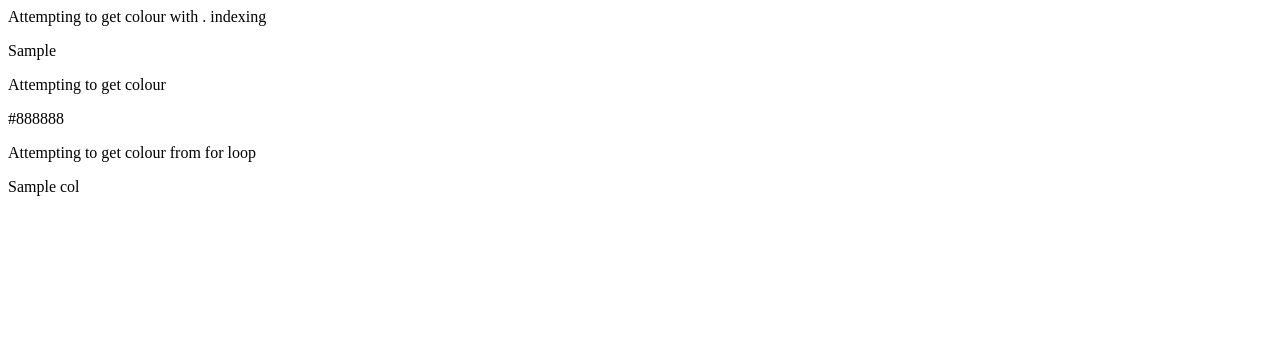
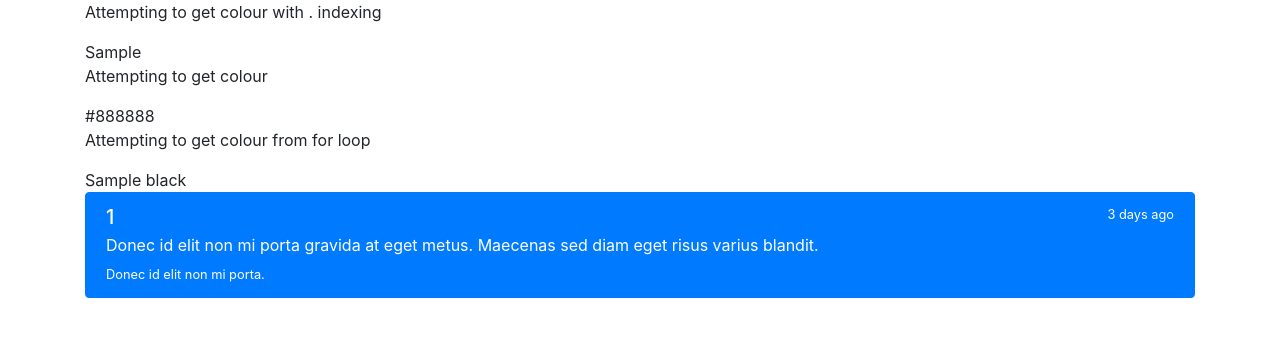
Before and after one commit to adcarmichael/tracks, a Django app: template routes/templates/routes.html in a window 1280 px wide. Shown: the top 337 px of the page. Run offline with Django 3.2, Linux system fonts and the light colour scheme; the template is opened without the code that fills it: most values are stand-ins (such as "Sample title", 1, 10 or a date in 2020); some libraries are stand-ins or nearby versions.

Commit message:
bulk commit as having system issues

```diff
--- a/functional_tests/tests.py
+++ b/functional_tests/tests.py
@@ -20,3 +20,4 @@ class NewUserRecord(unittest.TestCase):
         inputbox = self.browser.find_element_by_id('id_green_route_2')
         time.sleep(1)
         inputbox.send_keys(Keys.ENTER)
+        time.sleep(10)
--- /dev/null
+++ b/routes/templates/base.html
@@ -0,0 +1,37 @@
+<!doctype html>
+<html lang="en">
+
+<head>
+    <!-- Required meta tags -->
+    <meta charset="utf-8">
+    <meta name="viewport" content="width=device-width, initial-scale=1, shrink-to-fit=no">
+
+    <!-- Bootstrap CSS -->
+    <link rel="stylesheet" href="https://stackpath.bootstrapcdn.com/bootstrap/4.1.3/css/bootstrap.min.css"
+        integrity="sha384-MCw98/SFnGE8fJT3GXwEOngsV7Zt27NXFoaoApmYm81iuXoPkFOJwJ8ERdknLPMO" crossorigin="anonymous">
+
+
+    <title>{% block title %}Hello, world!{% endblock %}</title>
+</head>
+
+<body>
+    <div class="container">
+        {% block content %}
+        <h1>Hello, world!</h1>
+        {% endblock %}
+    </div>
+
+    <!-- Optional JavaScript -->
+    <!-- jQuery first, then Popper.js, then Bootstrap JS -->
+    <script src="https://code.jquery.com/jquery-3.3.1.slim.min.js"
+        integrity="sha384-q8i/X+965DzO0rT7abK41JStQIAqVgRVzpbzo5smXKp4YfRvH+8abtTE1Pi6jizo"
+        crossorigin="anonymous"></script>
+    <script src="https://cdnjs.cloudflare.com/ajax/libs/popper.js/1.14.3/umd/popper.min.js"
+        integrity="sha384-ZMP7rVo3mIykV+2+9J3UJ46jBk0WLaUAdn689aCwoqbBJiSnjAK/l8WvCWPIPm49"
+        crossorigin="anonymous"></script>
+    <script src="https://stackpath.bootstrapcdn.com/bootstrap/4.1.3/js/bootstrap.min.js"
+        integrity="sha384-ChfqqxuZUCnJSK3+MXmPNIyE6ZbWh2IMqE241rYiqJxyMiZ6OW/JmZQ5stwEULTy"
+        crossorigin="anonymous"></script>
+</body>
+
+</html>
--- a/routes/templates/routes.html
+++ b/routes/templates/routes.html
@@ -1,9 +1,31 @@
+{% extends "base.html" %}
+{% block title %} Routes {% endblock %}
+
+{% block content %}
+
 <p>Attempting to get colour with . indexing</p>
-{{green.get_colour.0}}
+{{black.get_colour.0}}
 <p>Attempting to get colour</p>
-{{ green.get_colour }}
+{{ black.get_colour }}
 <p>Attempting to get colour from for loop</p>
 
-{% for col in green.get_colour %}
+<!-- {% for col in black.get_route_id%}
 {{col}}
+{% endfor %} -->
+
+{% for number, grade in black %}
+{{black}}
+<div class="list-group">
+    <a href="#" class="list-group-item list-group-item-action flex-column align-items-start active">
+        <div class="d-flex w-100 justify-content-between">
+            <h5 class="mb-1">{{number}}</h5>
+            <small>3 days ago</small>
+        </div>
+        <p class="mb-1">Donec id elit non mi porta gravida at eget metus. Maecenas sed diam eget risus varius blandit.
+        </p>
+        <small>Donec id elit non mi porta.</small>
+    </a>
+</div>
 {% endfor %}
+
+{% endblock %}
--- a/routes/tests.py
+++ b/routes/tests.py
@@ -37,6 +37,8 @@ class RoutePageTest(TestCase):
 
     def test_user_records_route_completion(self):
         add_sample_route_set(colour='green')
+
+        response = Client().get('routes/')
 
         self.fail('Please complete the test!')
         pass
```
Also changed, not shown: routes/views.py (+7 -3 lines), static/black-and-white-photography-3365979_960_720.jpg (added), static/black-and-white-photography.jpg (added).
